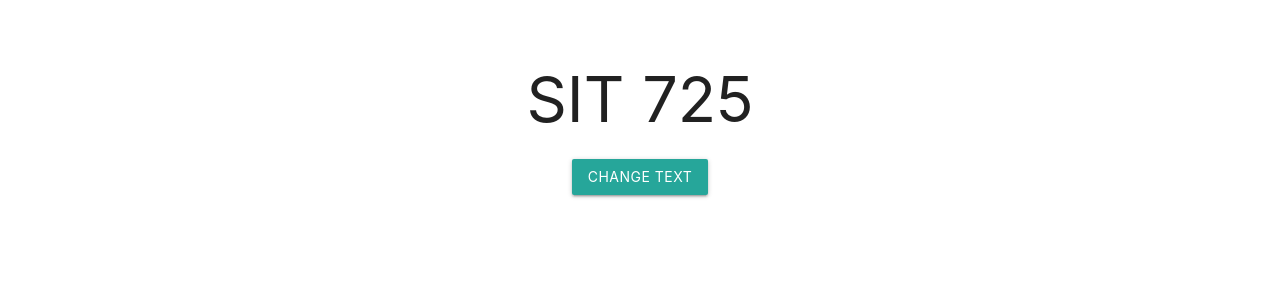
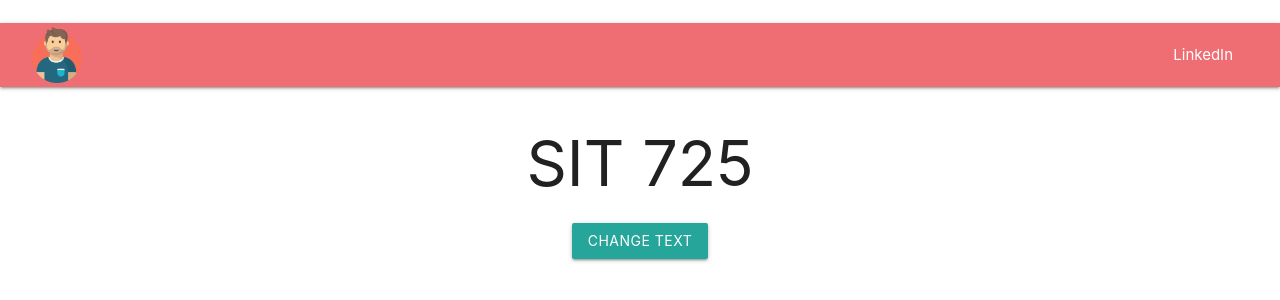
Before and after one commit to tamimNumrah/sit725-2022-t1-prac9, a website: page public/index.html in a window 1280 px wide. Drawn offline with nearby package versions, Linux system fonts and the light colour scheme.

Commit message:
implemented navbar

```diff
--- a/public/css/styles.css
+++ b/public/css/styles.css
@@ -0,0 +1,8 @@
+.navbar-size {
+    width: 95%;
+    margin: 0 auto;
+}
+.user-image-size {
+    height: 56px;
+    margin: 4px 0;
+}
--- a/public/index.html
+++ b/public/index.html
@@ -7,13 +7,13 @@
   <meta charset="utf-8">
   <meta name="viewport" content="width=device-width, initial-scale=1">
 
-  <title>SIT 725 Prac 2</title>
+  <title>SIT 725 Prac 3</title>
 
-  <meta name="description" content="basic template for SIT 725 Prac 1">
+  <meta name="description" content="basic template for SIT 725 Prac 3">
   <meta name="author" content="SitePoint">
   <meta property="og:title" content="SIT 725 Prac 1">
   <meta property="og:type" content="website">
-  <meta property="og:description" content="basic template for SIT 725 Prac 1">
+  <meta property="og:description" content="basic template for SIT 725 Prac 3">
 
   <!-- Compiled and minified CSS -->
 
@@ -23,6 +23,14 @@
 
 </head>
 <body>
+    <nav>
+        <div class="nav-wrapper navbar-size">
+          <a href="#" class="brand-logo"><img class="user-image-size" src="images/user-image.png" /></a>
+          <ul id="nav-mobile" class="right hide-on-med-and-down">
+            <li><a target="_blank" href="https://www.linkedin.com/in/tamimibnaman/">LinkedIn</a></li>
+          </ul>
+        </div>
+    </nav>
 
     <div class="container">
 
```
Also changed, not shown: 1 other file.
